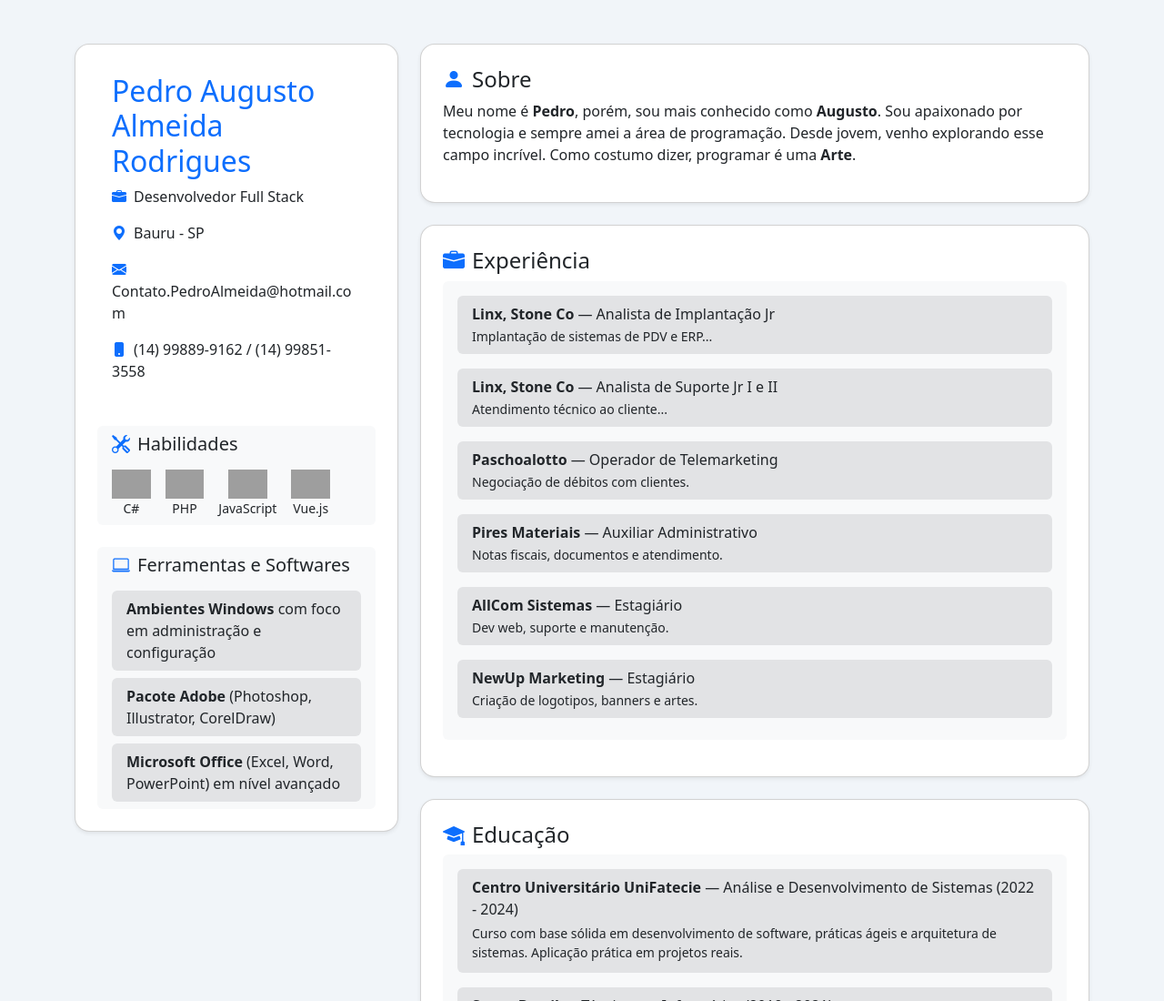
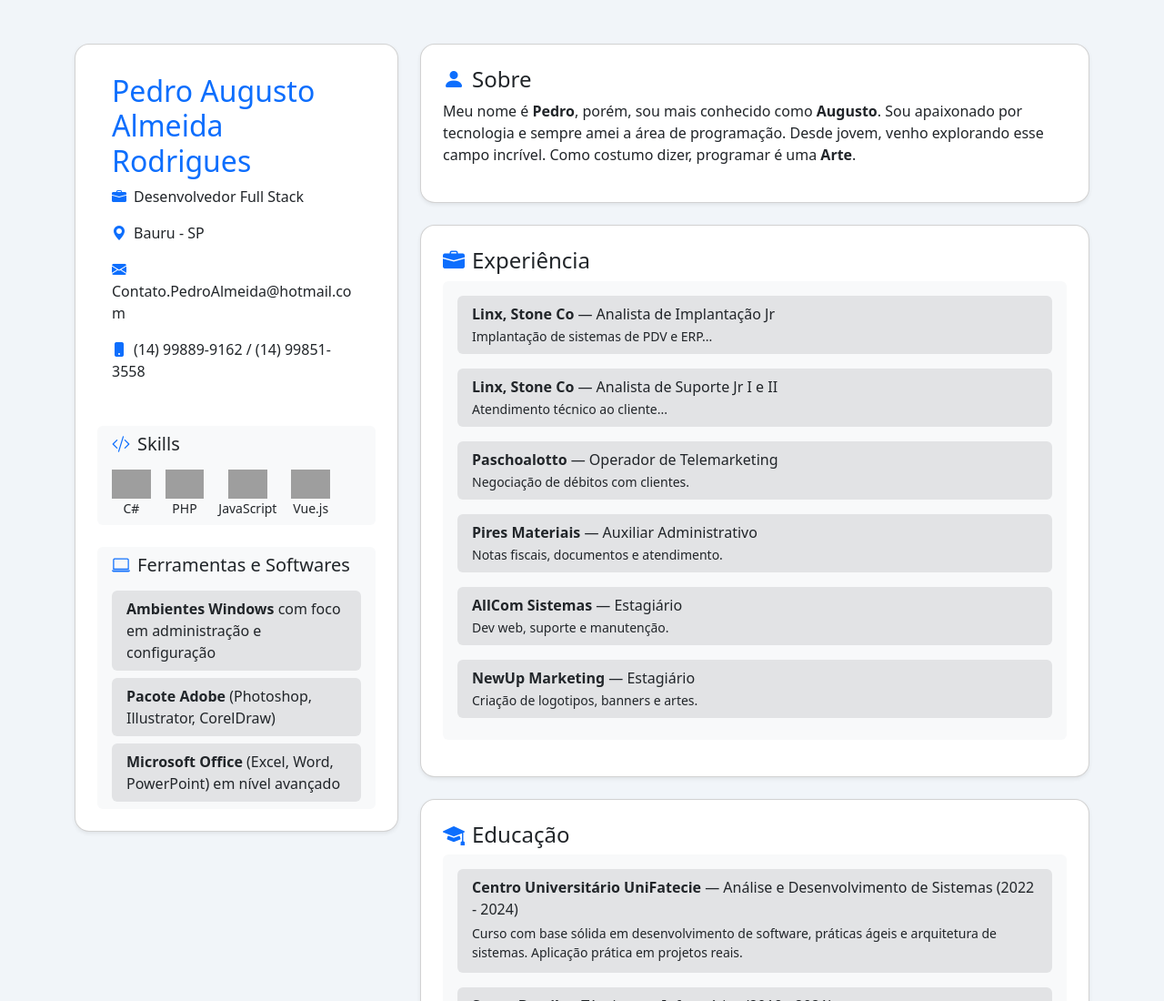
Before and after one commit to pehaalmeida/curriculo-pedroaugusto, a plain HTML site: page index.html in a window 1280 px wide. Shown: the top 1100 px of the page at 91% size. Drawn offline with nearby package versions, Linux system fonts and the light colour scheme; grey boxes are pictures that could not be loaded.

Commit message:
correção

```diff
--- a/index.html
+++ b/index.html
@@ -31,7 +31,7 @@
           </div>
           <br>
           <div class="bg-light rounded px-3 py-2">
-            <h5><i class="bi bi-tools me-2 text-primary"></i>Habilidades</h5>
+            <h5><i class="bi bi-code-slash me-2 text-primary"></i>Skills</h5>
             <div class="d-flex flex-wrap gap-3 mt-3">
               <div class="text-center badge-tech">
                 <img src="https://cdn.jsdelivr.net/gh/devicons/devicon/icons/csharp/csharp-original.svg" />
```
